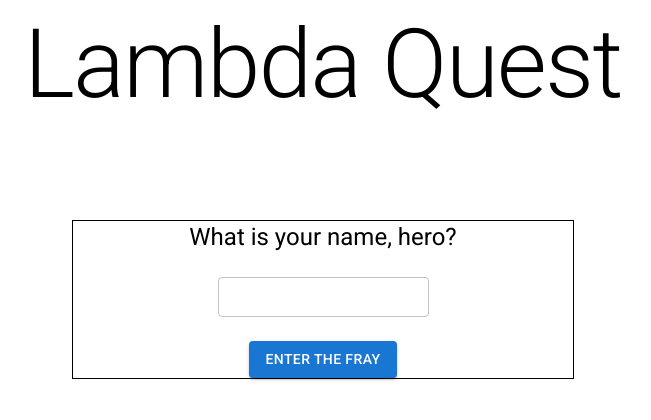
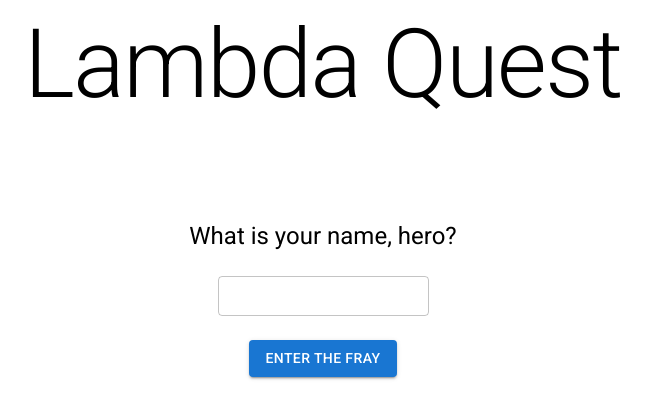
Before and after one commit to eschmiel/aws-test-project, a React (Vite) app in the folder FE/: page / in a window 1280 px wide. Shown: the top 420 px of the page, without its empty margins (317-968 px from the left). Built offline with nearby package versions, Linux system fonts and the light colour scheme.

Commit message:
remove area border. update todo

```diff
--- a/FE/src/components/Content.tsx
+++ b/FE/src/components/Content.tsx
@@ -15,7 +15,7 @@ export const Content = () => {
     return (
 
         <Container sx={{marginTop:'100px', alignItems: 'center'}}>
-            <Box sx={{border: 'black 1px solid', width:'500px', margin: 'auto'}}>
+            <Box sx={{width:'500px', margin: 'auto'}}>
             {
                 heroName
                 ? <MainPlayerInfo name={heroName} hp={heroHP} />
```
Also changed, not shown: 1 other file (tests, documents, lock files or other folders).
